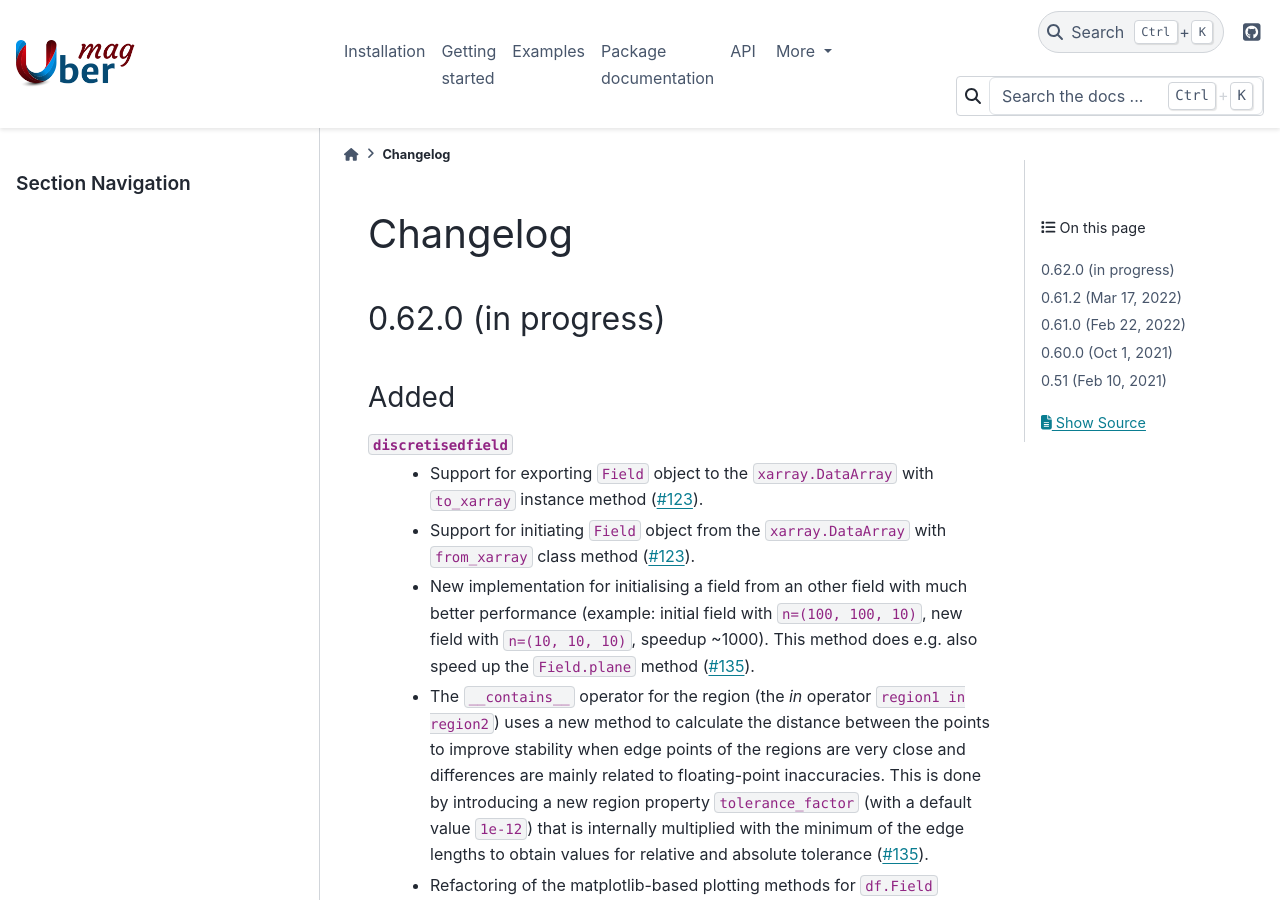
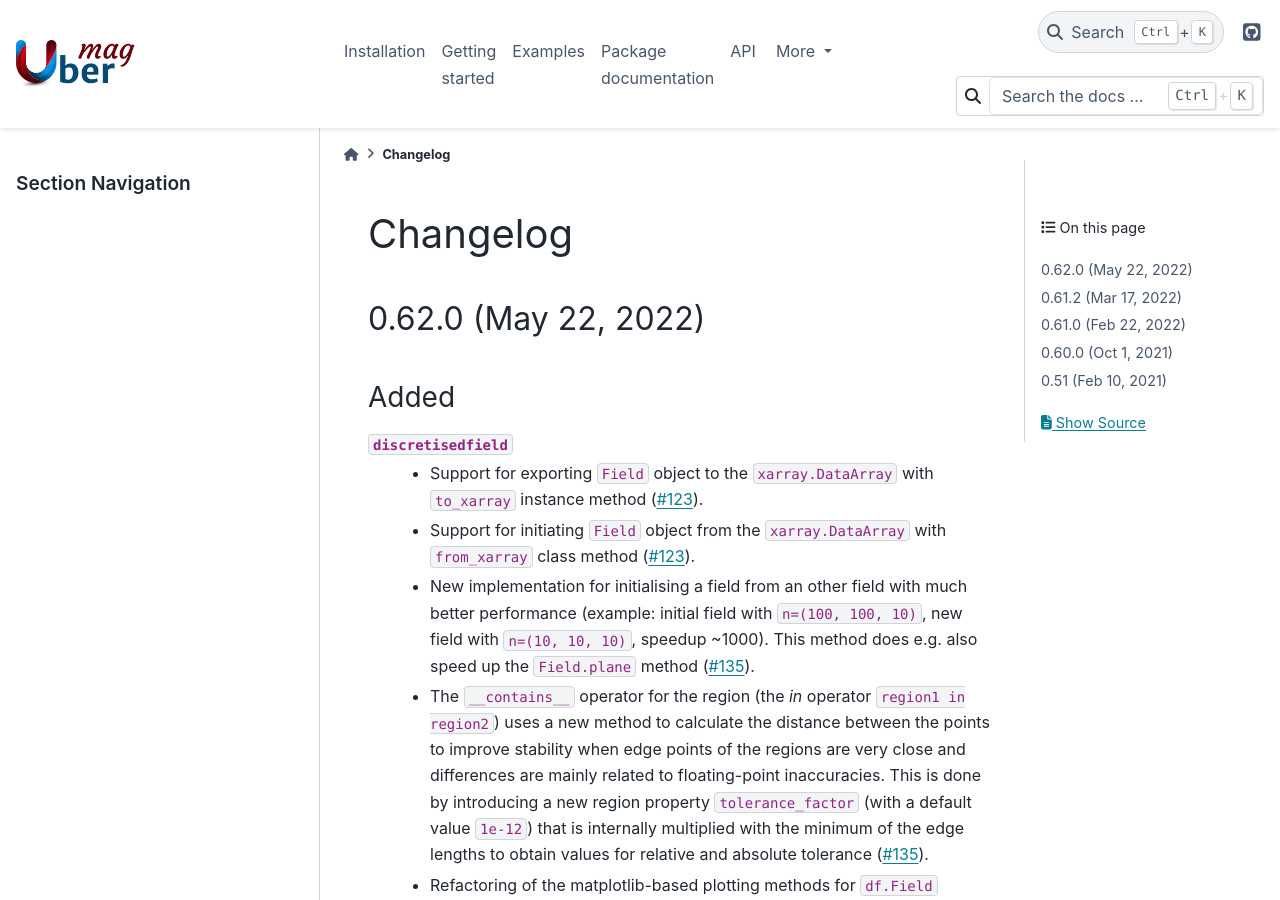
Before and after one commit to ubermag/ubermag.github.io, a Sphinx documentation site: the page built from source/changelog.rst, in a window 1280 px wide and 900 px high. Built offline with Sphinx 7.4.7 and the PyData theme 0.15.4, drawn with Linux system fonts in a browser that asks for light colours; pages that are not in the unit, such as notebooks, are missing from menus.

Commit message:
Add release date

```diff
--- a/source/changelog.rst
+++ b/source/changelog.rst
@@ -2,8 +2,8 @@
 Changelog
 =========
 
-0.62.0 (in progress)
-====================
+0.62.0 (May 22, 2022)
+=====================
 
 Added
 -----
```
